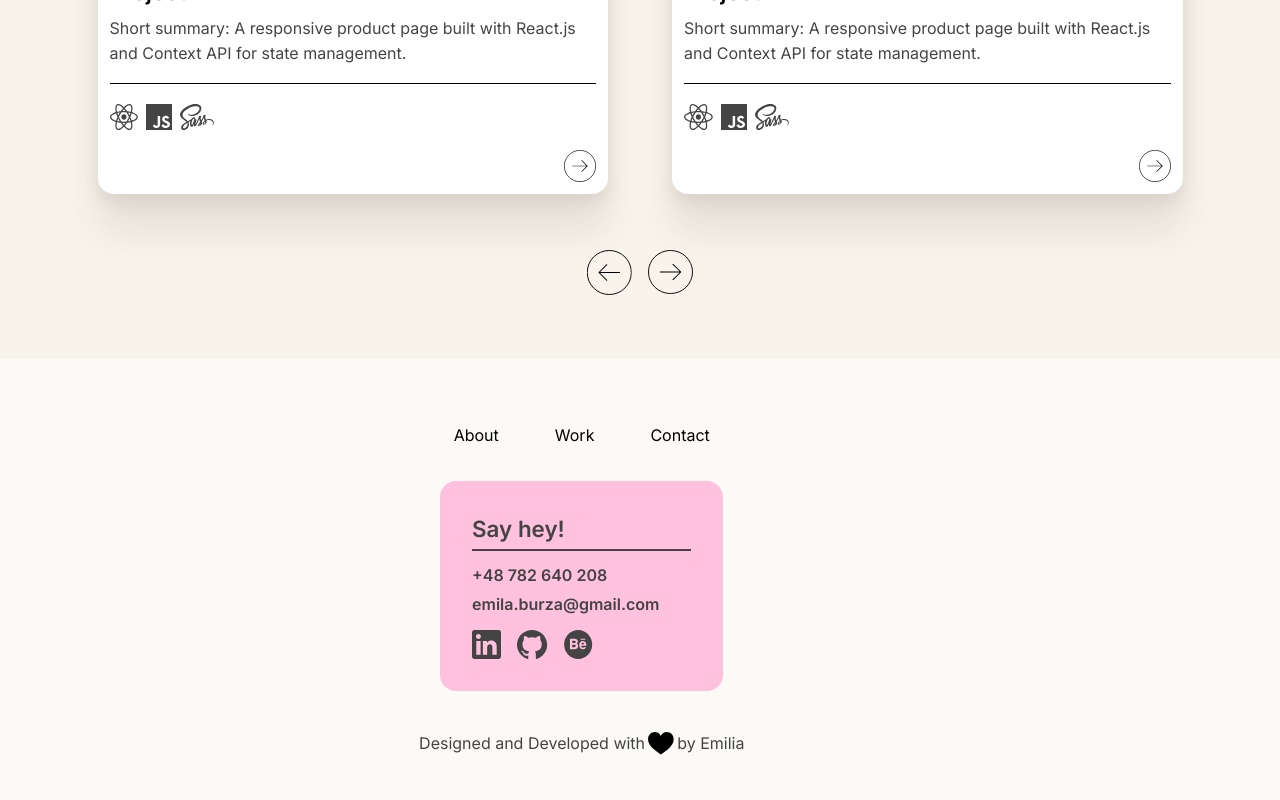
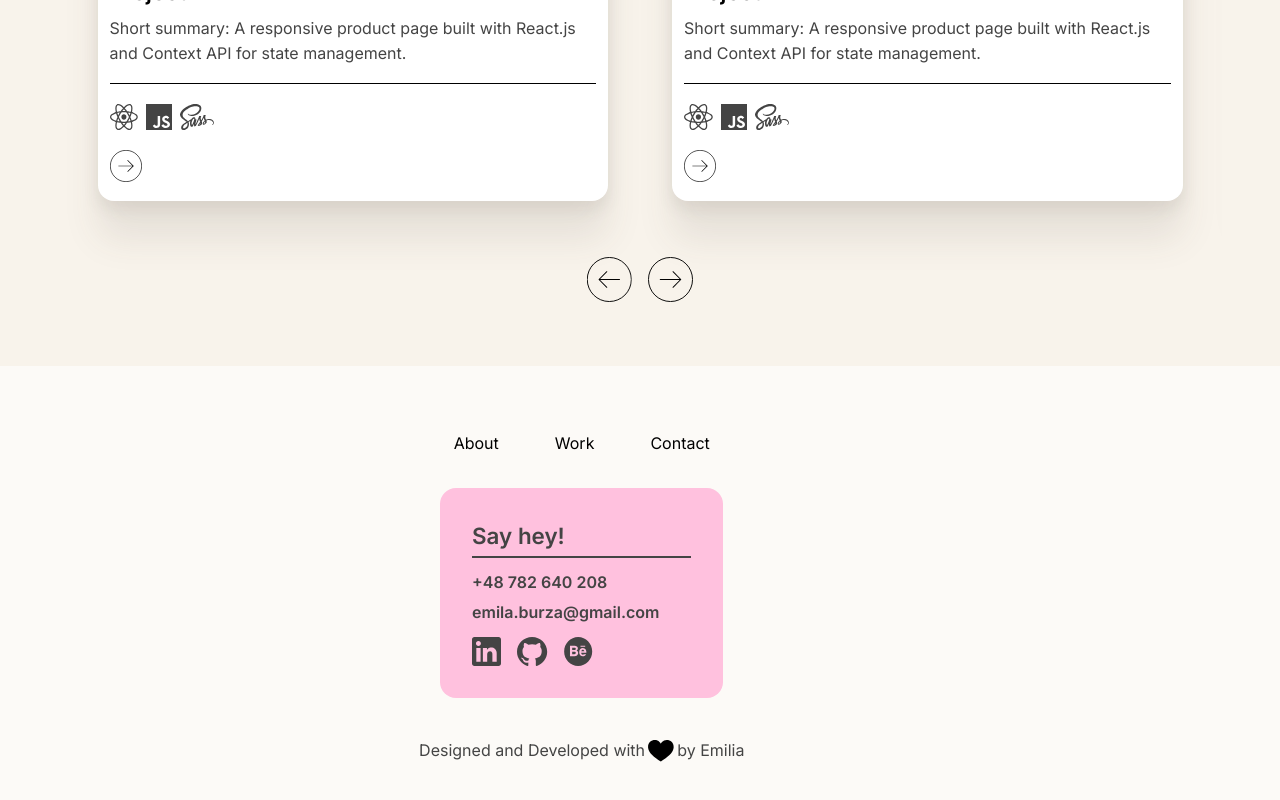
Before and after one commit to eburza/portfolio-emilia-burza, a React (Vite) app: page / in a window 1280 px wide. Shown: the part 3294-4094 px from the top of the page. Built offline with nearby package versions, Linux system fonts and the light colour scheme.

Commit message:
Add link to project site, to listed project

```diff
--- a/src/components/ProjectListElement.jsx
+++ b/src/components/ProjectListElement.jsx
@@ -1,7 +1,8 @@
+import { Link } from 'react-router-dom';
 import ProjectListTechElements from './ProjectListTechElements'
 import ArrowButton from '../assets/arrow-button.svg'
 
-export default function ProjectListElement({name, image, imageAlt, summary, tags}) {
+export default function ProjectListElement({id, name, image, imageAlt, summary, tags}) {
     return(
         <div className='project-preview'>
             <img src={image} alt={imageAlt} className='project-preview-img'/>
@@ -10,7 +11,9 @@ export default function ProjectListElement({name, image, imageAlt, summary, tags
             <ProjectListTechElements
                 projectTgas={tags}
             />
-            <button className='project-preview-button'><img src={ArrowButton} className='project-preview-button-img'/></button>
+            <Link to={`/project/${id}`}>
+                <button className='project-preview-button'><img src={ArrowButton} className='project-preview-button-img'/></button>
+            </Link>
         </div>
     )
 }
```
